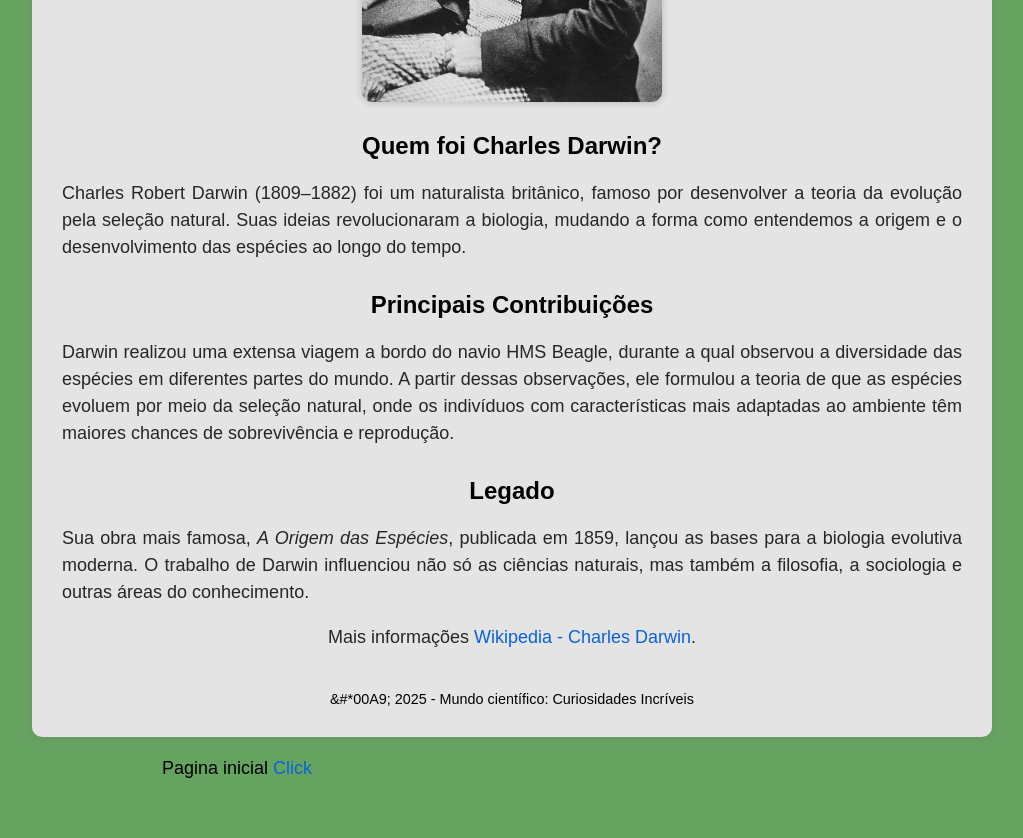
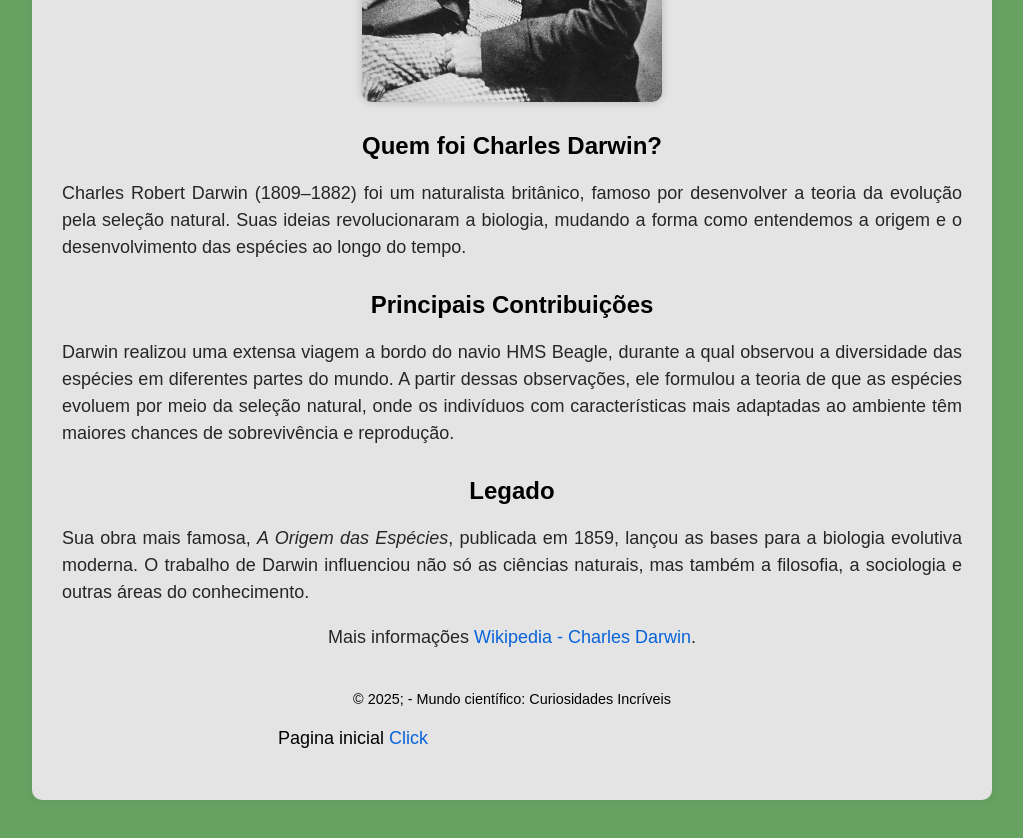
Before and after one commit to AndersonDevJava/mundo-cientifico-curiosidades, a plain HTML site: page CHARLES/charles.html in a window 1280 px wide. Shown: the part 620-1458 px from the top of the page, without its empty margins (128-1151 px from the left). Drawn offline with Linux system fonts and the light colour scheme.

Commit message:
Alterações semânticas, Ajustes e comentários
- Implementando comentários
- add semântico figure, section, nav e footer
- Organização de cada tag e bloco

```diff
--- a/CHARLES/charles.html
+++ b/CHARLES/charles.html
@@ -11,42 +11,74 @@
 
 <body>
 
-    <div class="container">
+    <main class="container">
+
+        <!-- CABEÇALHO -->
         <header class="header">
             <h1 class="titulo">Charles Darwin</h1>
             <blockquote cite="https://pt.wikipedia.org/wiki/Charles_Darwin">
-                <p class="citacao">“A ignorância gera confiança mais frequentemente que o conhecimento: são aqueles que sabem muito pouco, e não aqueles que sabem muito, que afirmam com tanta certeza.”</p>
+                <p class="citacao">“A ignorância gera confiança mais frequentemente que o conhecimento: são aqueles que
+                    sabem muito pouco, e não aqueles que sabem muito, que afirmam com tanta certeza.”</p>
             </blockquote>
         </header>
 
+        <!-- IMAGEM PRINCIPAL -->
+        <figure>
             <img src="IMG-CHARLES/Charles_Darwin_seated_crop.jpg" alt="Charles Darwin">
+        </figure>
 
+
+        <!-- CONTEUDO PRINCIPAL -->
+        <div>
+            <section>
                 <h2>Quem foi Charles Darwin?</h2>
                 <p>
-            Charles Robert Darwin (1809–1882) foi um naturalista britânico, famoso por desenvolver a teoria da evolução pela seleção natural. Suas ideias revolucionaram a biologia, mudando a forma como entendemos a origem e o desenvolvimento das espécies ao longo do tempo.
+                    Charles Robert Darwin (1809–1882) foi um naturalista britânico, famoso por desenvolver a teoria da
+                    evolução pela seleção natural. Suas ideias revolucionaram a biologia, mudando a forma como
+                    entendemos a origem e o desenvolvimento das espécies ao longo do tempo.
                 </p>
-
+            </section>
+            <section>
                 <h2>Principais Contribuições</h2>
                 <p>
-            Darwin realizou uma extensa viagem a bordo do navio HMS Beagle, durante a qual observou a diversidade das espécies em diferentes partes do mundo. A partir dessas observações, ele formulou a teoria de que as espécies evoluem por meio da seleção natural, onde os indivíduos com características mais adaptadas ao ambiente têm maiores chances de sobrevivência e reprodução.
+                    Darwin realizou uma extensa viagem a bordo do navio HMS Beagle, durante a qual observou a
+                    diversidade das espécies em diferentes partes do mundo. A partir dessas observações, ele formulou a
+                    teoria de que as espécies evoluem por meio da seleção natural, onde os indivíduos com
+                    características mais adaptadas ao ambiente têm maiores chances de sobrevivência e reprodução.
                 </p>
-
+            </section>
+            <section>
                 <h2>Legado</h2>
                 <p>
-            Sua obra mais famosa, <em>A Origem das Espécies</em>, publicada em 1859, lançou as bases para a biologia evolutiva moderna. O trabalho de Darwin influenciou não só as ciências naturais, mas também a filosofia, a sociologia e outras áreas do conhecimento.
+                    Sua obra mais famosa, <em>A Origem das Espécies</em>, publicada em 1859, lançou as bases para a
+                    biologia evolutiva moderna. O trabalho de Darwin influenciou não só as ciências naturais, mas também
+                    a filosofia, a sociologia e outras áreas do conhecimento.
                 </p>
+            </section>
+        </div>
 
+        <!--LiNK PARA FONT WIKIPEDIA-->
+        <nav>
             <p style="text-align:center;">
-            Mais informações <a href="https://pt.wikipedia.org/wiki/Charles_Darwin" target="_blank" rel="noopener noreferrer">Wikipedia - Charles Darwin</a>.
+                Mais informações <a href="https://pt.wikipedia.org/wiki/Charles_Darwin" target="_blank"
+                    rel="noopener noreferrer">Wikipedia - Charles Darwin</a>.
             </p>
+        </nav>
+
+        <!-- RODAPÉ-->
 
         <footer>
-            &#*00A9; 2025 - Mundo científico: Curiosidades Incríveis
+            &copy; 2025; - Mundo científico: Curiosidades Incríveis
+            <!-- LINK DA PÁGINA INICIAL -->
+            <nav class="link-pag-inicial">
+                <p class="pagina-inicial">Pagina inicial <a href="../INDEX/index.html">Click</a></p>
+            </nav>
+
         </footer>
-    </div>
-    <div class="link-pag-inicial">
-        <p class="pagina-inicial">Pagina inicial <a href="../INDEX/index.html">Click</a></p>
-    </div>
+
+    </main>
+
+
 
 </body>
 
```
Lines whose indentation alone changed are shown as unchanged.
